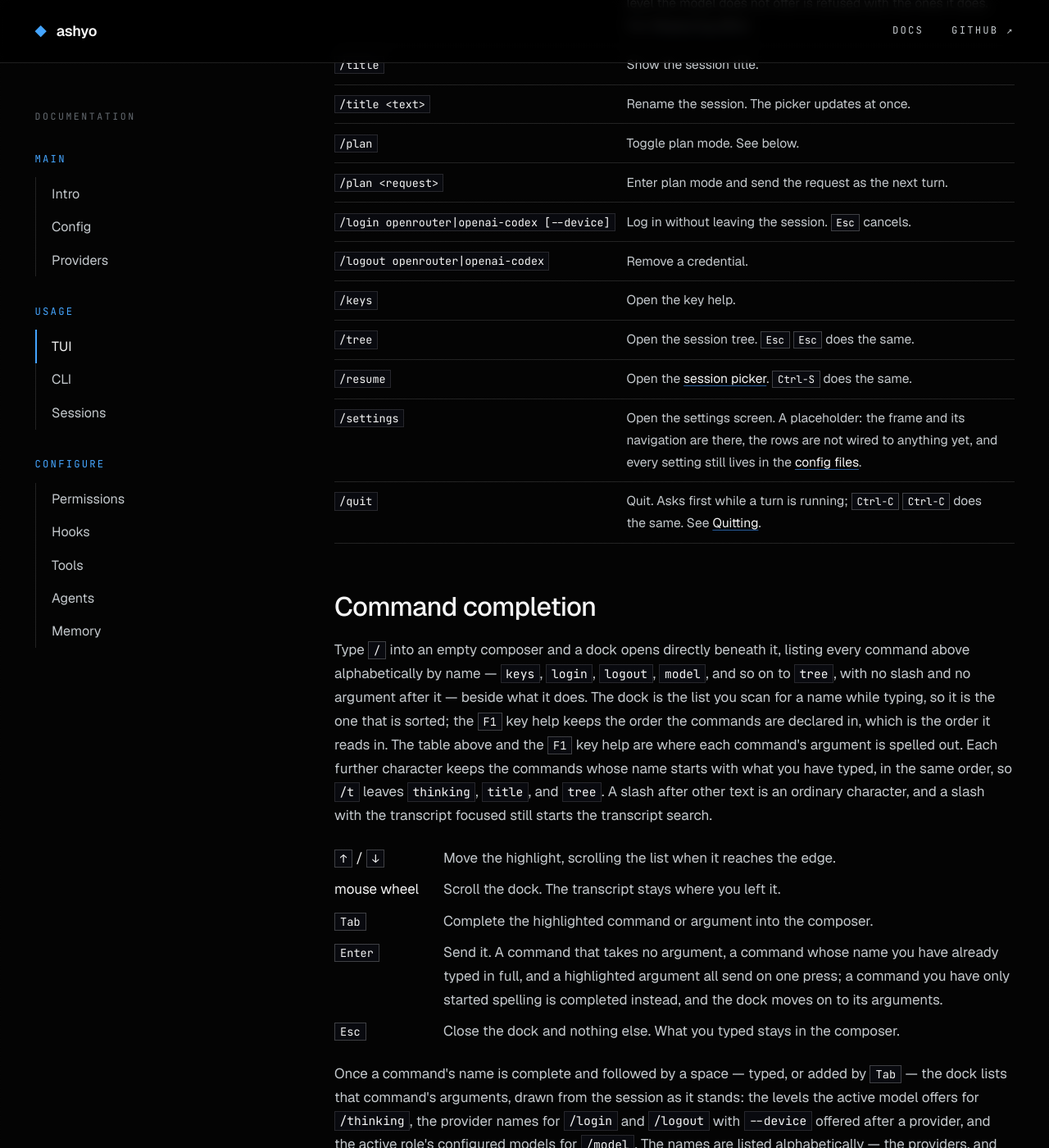
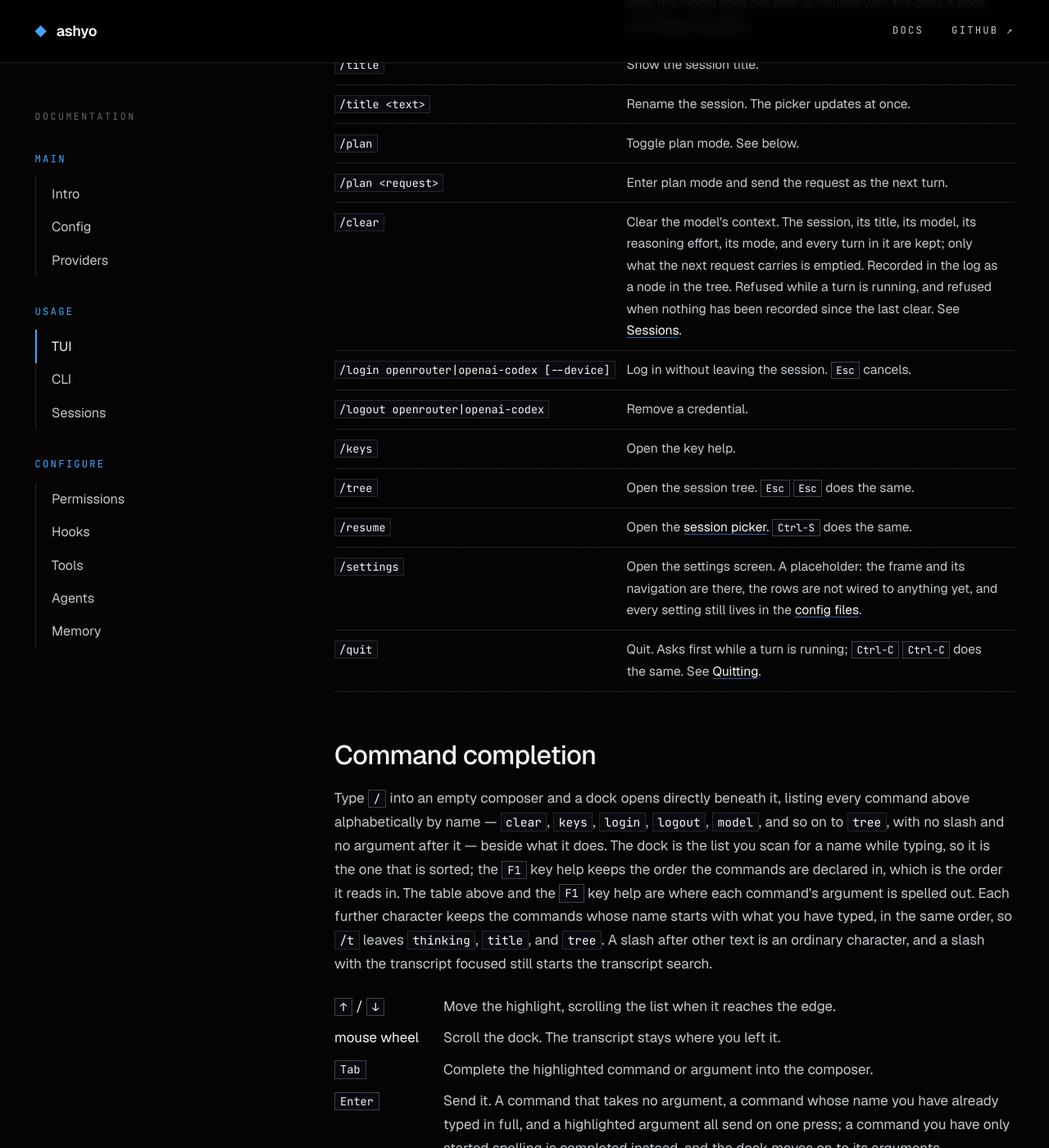
Before and after one commit to ashyo-ai/ashyo-ai.github.io, a Jekyll site: the page built from tui.html, in a window 1280 px wide and 1400 px high, scrolled down 4298 px. Shown: the whole window at 82% size. Built offline with Jekyll 4.4.1, drawn with Linux system fonts in a browser that asks for light colours.

Commit message:
Document /clear and the clear node it leaves in the tree

```diff
--- a/sessions.html
+++ b/sessions.html
@@ -28,12 +28,14 @@ title: Sessions
 <tr><td><code>subagent_start</code>, <code>subagent_result</code></td><td>A child's beginning and its compact result.</td></tr>
 <tr><td><code>advisor</code></td><td>What the advisor said, and when.</td></tr>
 <tr><td><code>approved_plan</code></td><td>The plan you approved, with its hash.</td></tr>
+<tr><td><code>context_clear</code></td><td><code>/clear</code>: the model's conversation starts below this point.</td></tr>
 <tr><td><code>session_exit</code></td><td>How the run ended: <code>normal</code>, <code>interrupt</code>, or <code>crash</code>.</td></tr>
 </table>
 
 <h2 id="branching">Branching</h2>
 <p>Because every event names its parent, a session is a tree, and what you see in the transcript is one path from the root to a leaf. Open the tree with <code>/tree</code> or two <kbd>Esc</kbd> presses, pick an earlier node, and send a message: the new event's parent is that node, so you now have two leaves. The old branch is untouched. Switch between them any time; both are there after a restart.</p>
 <p>The model, the reasoning effort, and plan mode are all events on the path, so switching branches restores exactly the state that branch had. Resuming does the same.</p>
+<p><code>/clear</code> is a node on the path too. It clears the model's context without ending the conversation: every request after it is built from the part of the path below the marker, so the model starts with nothing said, while the turns above it stay in the session untouched. The tree shows it as a <code>clear</code> node under the last message, and the transcript shows one line where it sits saying the earlier turns are still there. Select the node above it and send, and you have a new branch with the whole conversation back; the cleared branch is untouched beside it. Everything the path carries — the title, the model, the reasoning effort, plan mode, and the session's permission rules — is read across the marker, so a cleared conversation runs exactly as it was configured.</p>
 <p>Messages typed while a turn is running are queued on the branch you typed them into and sent together as the next turn. They stay with that branch across a switch.</p>
 
 <h2 id="titles">Titles</h2>
--- a/tui.html
+++ b/tui.html
@@ -59,6 +59,7 @@ title: TUI
 <tr><td><code>/title &lt;text&gt;</code></td><td>Rename the session. The picker updates at once.</td></tr>
 <tr><td><code>/plan</code></td><td>Toggle plan mode. See below.</td></tr>
 <tr><td><code>/plan &lt;request&gt;</code></td><td>Enter plan mode and send the request as the next turn.</td></tr>
+<tr><td><code>/clear</code></td><td>Clear the model's context. The session, its title, its model, its reasoning effort, its mode, and every turn in it are kept; only what the next request carries is emptied. Recorded in the log as a node in the tree. Refused while a turn is running, and refused when nothing has been recorded since the last clear. See <a href="sessions.html#branching">Sessions</a>.</td></tr>
 <tr><td><code>/login openrouter|openai-codex [--device]</code></td><td>Log in without leaving the session. <kbd>Esc</kbd> cancels.</td></tr>
 <tr><td><code>/logout openrouter|openai-codex</code></td><td>Remove a credential.</td></tr>
 <tr><td><code>/keys</code></td><td>Open the key help.</td></tr>
@@ -69,7 +70,7 @@ title: TUI
 </table>
 
 <h2 id="completion">Command completion</h2>
-<p>Type <kbd>/</kbd> into an empty composer and a dock opens directly beneath it, listing every command above alphabetically by name — <code>keys</code>, <code>login</code>, <code>logout</code>, <code>model</code>, and so on to <code>tree</code>, with no slash and no argument after it — beside what it does. The dock is the list you scan for a name while typing, so it is the one that is sorted; the <kbd>F1</kbd> key help keeps the order the commands are declared in, which is the order it reads in. The table above and the <kbd>F1</kbd> key help are where each command's argument is spelled out. Each further character keeps the commands whose name starts with what you have typed, in the same order, so <code>/t</code> leaves <code>thinking</code>, <code>title</code>, and <code>tree</code>. A slash after other text is an ordinary character, and a slash with the transcript focused still starts the transcript search.</p>
+<p>Type <kbd>/</kbd> into an empty composer and a dock opens directly beneath it, listing every command above alphabetically by name — <code>clear</code>, <code>keys</code>, <code>login</code>, <code>logout</code>, <code>model</code>, and so on to <code>tree</code>, with no slash and no argument after it — beside what it does. The dock is the list you scan for a name while typing, so it is the one that is sorted; the <kbd>F1</kbd> key help keeps the order the commands are declared in, which is the order it reads in. The table above and the <kbd>F1</kbd> key help are where each command's argument is spelled out. Each further character keeps the commands whose name starts with what you have typed, in the same order, so <code>/t</code> leaves <code>thinking</code>, <code>title</code>, and <code>tree</code>. A slash after other text is an ordinary character, and a slash with the transcript focused still starts the transcript search.</p>
 <dl>
 <dt><kbd>↑</kbd> / <kbd>↓</kbd></dt><dd>Move the highlight, scrolling the list when it reaches the edge.</dd>
 <dt>mouse wheel</dt><dd>Scroll the dock. The transcript stays where you left it.</dd>
```
